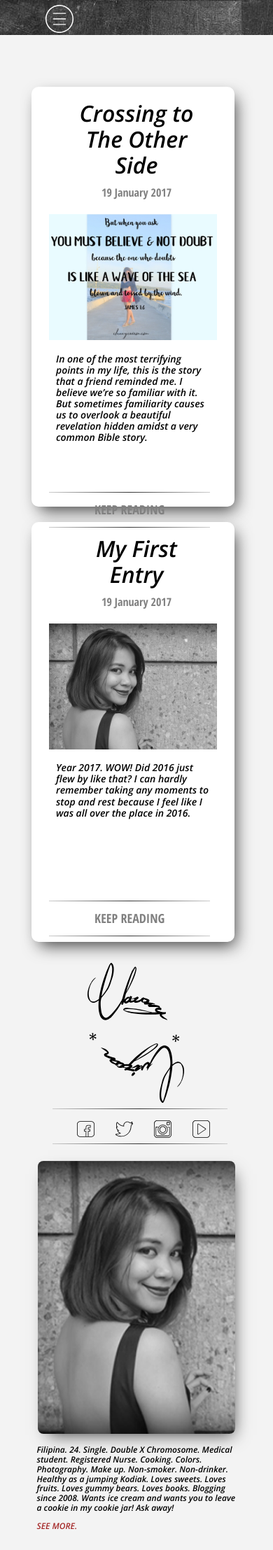
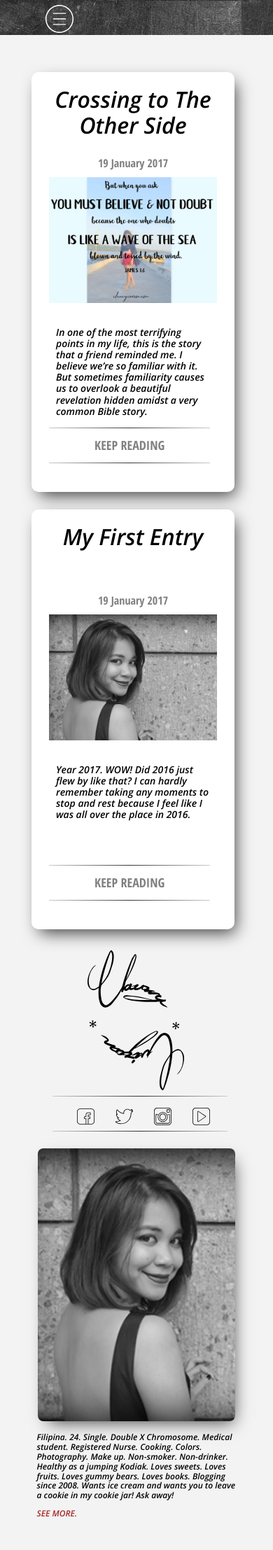
Before and after one commit to clauwycuizon/clauwycuizon, a Jekyll site: the page built from index.html, in a window 390 px wide. Shown: the whole page at 70% size. Built offline with Jekyll 4.4.1, drawn with Linux system fonts in a browser that asks for light colours.

Commit message:
fixed design bug on mobile devices

```diff
--- a/assets/css/main.css
+++ b/assets/css/main.css
@@ -411,19 +411,20 @@ template {
 .posts {
   position: relative;
   margin: 0 auto;
-  padding: 0px; }
+  padding: 0; }
   .posts .posts_loop_container {
     width: 680px;
     height: 450px;
+    margin: 0 auto 25px;
     background-color: #ffffff;
     -webkit-border-radius: 10px;
             border-radius: 10px;
     -webkit-box-shadow: 6px 10px 23px -5px rgba(0, 0, 0, 0.75);
             box-shadow: 6px 10px 23px -5px rgba(0, 0, 0, 0.75); }
   .posts .post_link_container {
-    position: relative;
-    top: 90px;
-    left: 300px;
+    position: absolute;
+    margin-top: 0px;
+    margin-left: 300px;
     width: 280px;
     font-family: 'Open Sans', sans-serif;
     text-align: center; }
@@ -431,15 +432,17 @@ template {
       text-decoration: none;
       color: black; }
   .posts .post_date_container {
-    position: relative;
-    top: 90px;
-    left: 400px;
+    position: absolute;
+    margin-top: 90px;
+    margin-left: 390px;
     color: Grey;
-    font-family: 'Open Sans Condensed', sans-serif; }
+    font-family: 'Open Sans Condensed', sans-serif;
+    text-align: center; }
   .posts .featured_image {
     width: 250px;
     height: 187.5px;
-    margin-left: 25px; }
+    margin-left: 25px;
+    margin-top: 70px; }
   .posts .post_excerpt {
     font-family: 'Open Sans', sans-serif;
     font-size: 14px;
@@ -538,49 +541,50 @@ template {
     width: 290px;
     height: 600px; }
   .posts .post_link_container {
-    position: relative;
+    position: absolute;
+    padding: 0px;
+    margin-left: 5px;
+    width: 280px;
+    font-family: 'Open Sans', sans-serif;
+    text-align: center; }
+    .posts .post_link_container h1 a {
+      text-decoration: none;
+      color: black; }
+  .posts .post_date_container {
+    position: absolute;
     padding: 0px;
     margin: 0px;
-    top: 20px;
-    left: 50px;
-    width: 200px;
-    font-family: 'Open Sans', sans-serif; }
-    .posts .post_link_container h1 a {
-      text-decoration: none;
-      color: black;
-      text-align: center; }
-  .posts .post_date_container {
-    position: relative;
-    padding: 0px;
-    margin: 0px;
-    top: 10px;
-    left: 100px;
+    margin-top: 105px;
+    margin-left: 90px;
     width: 110px;
     height: 50px;
     color: Grey;
     font-family: 'Open Sans Condensed', sans-serif; }
   .posts .featured_image {
+    position: absolute;
     width: 240px;
     height: 180px;
-    margin-left: 0px auto; }
+    margin-left: 0px auto;
+    margin-top: 150px; }
   .posts .post_excerpt {
     font-family: 'Open Sans', sans-serif;
     font-size: 14px;
-    position: relative;
+    position: absolute;
     width: 220px;
     height: 120px;
     display: block;
     text-align: left;
     margin-left: 35px;
-    margin-top: 0px; }
+    margin-top: 350px; }
   .posts .top_border_keep_reading_button {
     position: absolute;
     width: 230px;
     height: 1px;
-    margin-top: 70px;
+    margin-top: 500px;
     margin-left: 25px; }
   .posts .keep_reading_button {
     margin-left: 90px;
+    margin-top: 505px;
     height: 25px; }
     .posts .keep_reading_button a {
       font-family: 'Open Sans Condensed', sans-serif;
@@ -589,7 +593,9 @@ template {
       color: grey; }
   .posts .bottom_border_keep_reading_button {
     width: 230px;
-    height: 10px;
+    height: 1px;
+    margin-left: 25px;
+    margin-top: 550px;
     margin-left: 25px; } }
 
 header.outside_wrapper {
```
Also changed, not shown: assets/css/2-modules/_blog_list.sass (+27 -20 lines).
